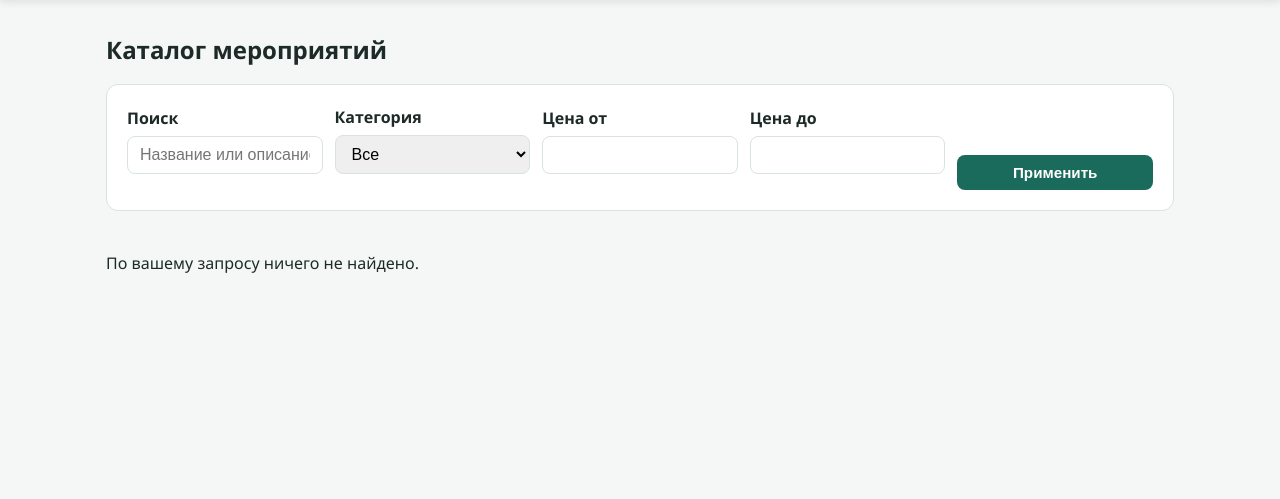
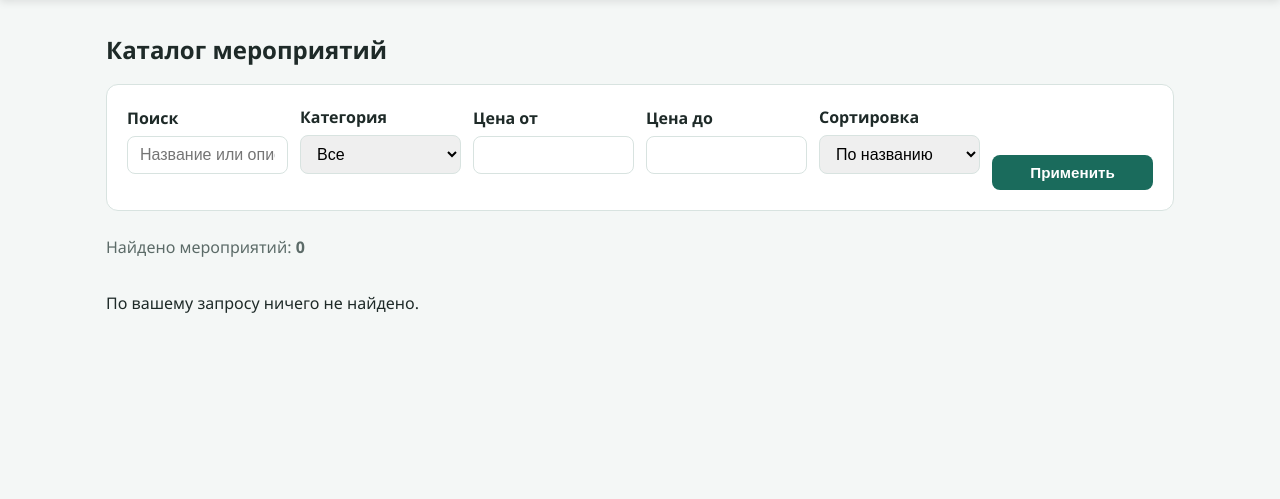
Before and after one commit to Riliastt/TuristPRO, a Flask app: page /catalog in a window 1280 px wide. Shown: the part 56-555 px from the top of the page. Run offline with Flask 3, Linux system fonts and the light colour scheme; data that the repository does not hold is empty.

Commit message:
Add catalog sorting options and results counter.
Co-authored-by: Cursor <cursoragent@cursor.com>

```diff
--- a/app/routes/catalog.py
+++ b/app/routes/catalog.py
@@ -15,6 +15,7 @@ def catalog():
     category_id = request.args.get("category", type=int)
     min_price = request.args.get("min_price", type=float)
     max_price = request.args.get("max_price", type=float)
+    sort = request.args.get("sort", "title").strip().lower()
 
     if search:
         query = query.filter(
@@ -27,7 +28,14 @@ def catalog():
     if max_price is not None:
         query = query.filter(Activity.price <= max_price)
 
-    activities = query.order_by(Activity.title).all()
+    sort_map = {
+        "title": Activity.title.asc(),
+        "price_asc": Activity.price.asc(),
+        "price_desc": Activity.price.desc(),
+        "duration": Activity.duration_minutes.asc(),
+    }
+    order_by = sort_map.get(sort, Activity.title.asc())
+    activities = query.order_by(order_by).all()
     categories = Category.query.order_by(Category.name).all()
 
     return render_template(
@@ -38,6 +46,8 @@ def catalog():
         category_id=category_id,
         min_price=min_price,
         max_price=max_price,
+        sort=sort,
+        results_count=len(activities),
     )
 
 
--- a/app/static/css/style.css
+++ b/app/static/css/style.css
@@ -264,6 +264,11 @@ main {
     align-items: end;
 }
 
+.results-count {
+    margin: 0 0 1rem;
+    color: var(--muted);
+}
+
 .table-wrap {
     overflow-x: auto;
     background: var(--card);
--- a/app/templates/catalog.html
+++ b/app/templates/catalog.html
@@ -27,9 +27,20 @@
                 <label for="max_price">Цена до</label>
                 <input type="number" id="max_price" name="max_price" value="{{ max_price or '' }}" min="0" step="100">
             </div>
+            <div class="form-group">
+                <label for="sort">Сортировка</label>
+                <select id="sort" name="sort">
+                    <option value="title" {% if sort == 'title' %}selected{% endif %}>По названию</option>
+                    <option value="price_asc" {% if sort == 'price_asc' %}selected{% endif %}>Цена: по возрастанию</option>
+                    <option value="price_desc" {% if sort == 'price_desc' %}selected{% endif %}>Цена: по убыванию</option>
+                    <option value="duration" {% if sort == 'duration' %}selected{% endif %}>По длительности</option>
+                </select>
+            </div>
             <button type="submit" class="btn btn-primary">Применить</button>
         </form>
     </div>
+
+    <p class="results-count">Найдено мероприятий: <strong>{{ results_count }}</strong></p>
 
     <div class="grid">
         {% for activity in activities %}
--- a/run_tests.py
+++ b/run_tests.py
@@ -5,12 +5,17 @@ from app import create_app
 def main():
     app = create_app()
     client = app.test_client()
+    catalog_sorted = client.get("/catalog?sort=price_asc")
     checks = [
         ("GET /", client.get("/").status_code, 200),
         ("GET /catalog", client.get("/catalog").status_code, 200),
+        ("GET /catalog?sort=price_asc", catalog_sorted.status_code, 200),
         ("GET /auth/login", client.get("/auth/login").status_code, 200),
         ("GET /booking/1 (без входа)", client.get("/booking/1").status_code, 302),
     ]
+    if catalog_sorted.status_code == 200 and "Найдено мероприятий" not in catalog_sorted.get_data(as_text=True):
+        print("FAIL: GET /catalog?sort=price_asc -> нет счётчика результатов")
+        return 1
     failed = 0
     for name, got, expected in checks:
         ok = got == expected
```
